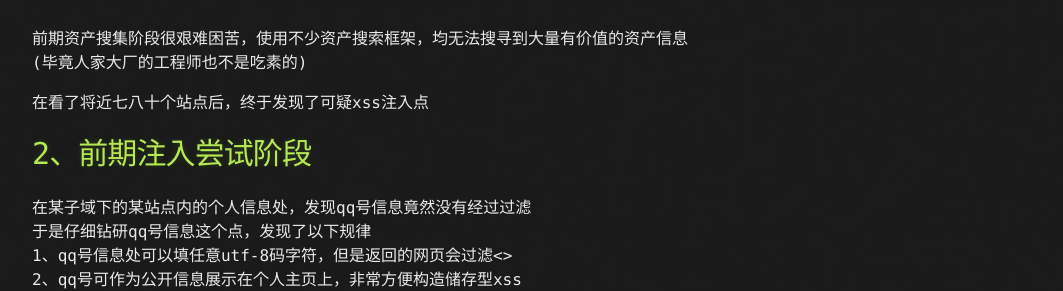
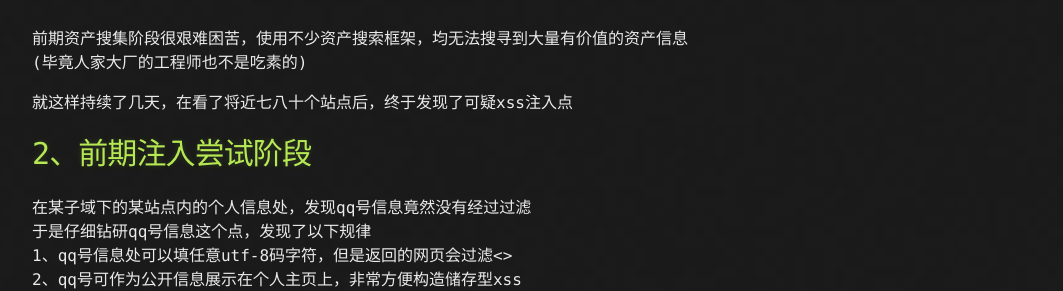
Before and after one commit to Leeyangee/leeyangee.github.io, a Jekyll site: the page built from _posts/2023-06-19-对某大型厂商存储型xss注入攻击成功经历.md, in a window 1280 px wide. Shown: the part 406-697 px from the top of the page, without its empty margins (108-1171 px from the left). Built offline with Jekyll 4.4.1, drawn with Linux system fonts in a browser that asks for light colours.

Commit message:
Update 2023-06-19-对某大型厂商存储型xss注入攻击成功经历.md

```diff
--- a/_posts/2023-06-19-对某大型厂商存储型xss注入攻击成功经历.md
+++ b/_posts/2023-06-19-对某大型厂商存储型xss注入攻击成功经历.md
@@ -12,7 +12,7 @@ published: true
 前期资产搜集阶段很艰难困苦，使用不少资产搜索框架，均无法搜寻到大量有价值的资产信息
 (毕竟人家大厂的工程师也不是吃素的)
 
-在看了将近七八十个站点后，终于发现了可疑xss注入点
+就这样持续了几天，在看了将近七八十个站点后，终于发现了可疑xss注入点
 # [](#header-1)2、前期注入尝试阶段
 在某子域下的某站点内的个人信息处，发现qq号信息竟然没有经过过滤
 于是仔细钻研qq号信息这个点，发现了以下规律
```
